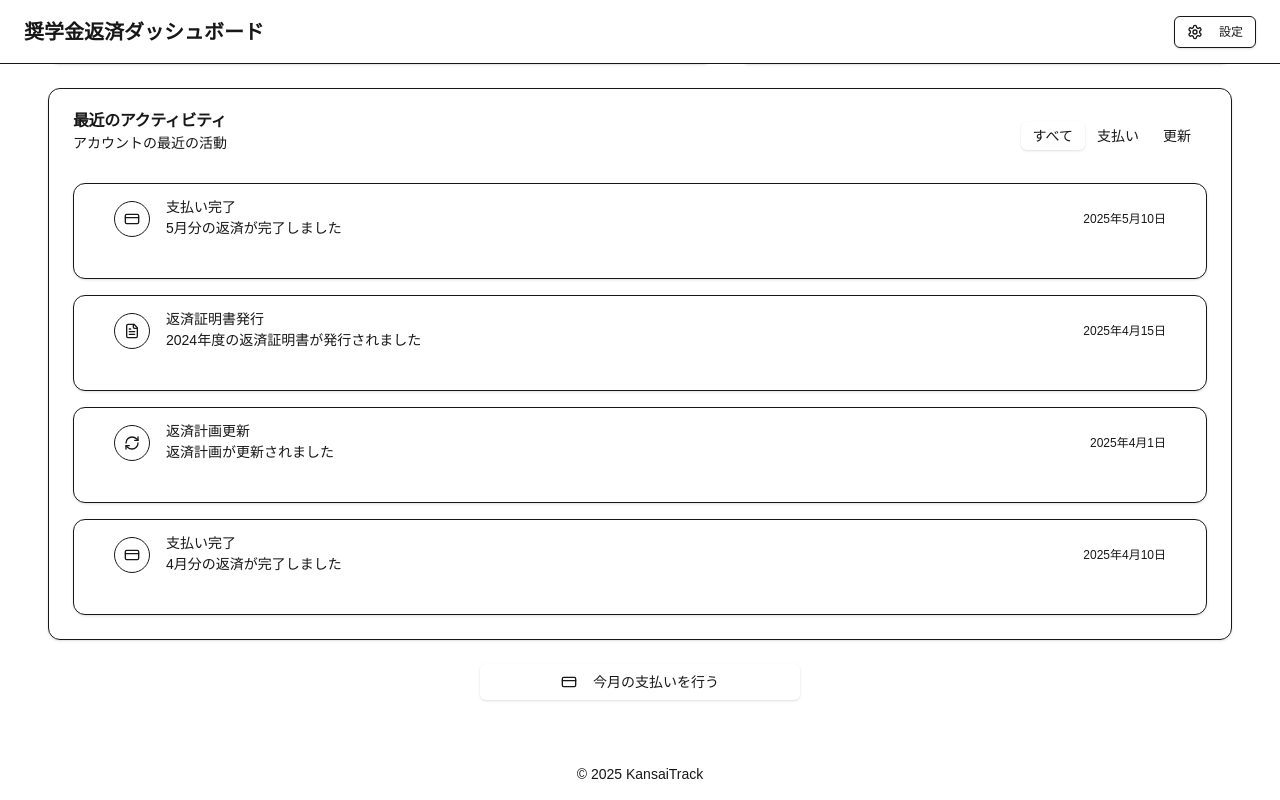
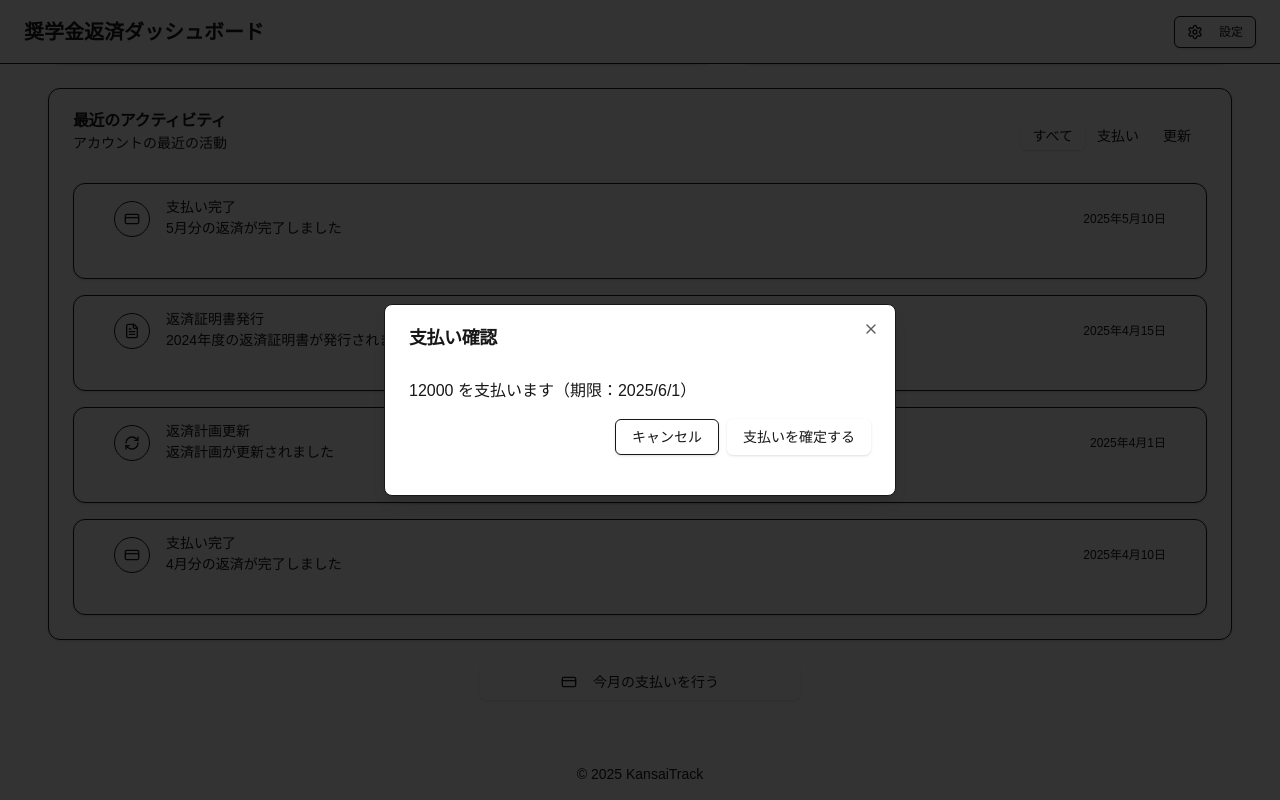
Before and after one commit to ririso/kansai-track, a Next.js app: page /dashboard in a window 1280 px wide. Both pictures are taken after a click on the button "今月の支払いを行う". Shown: the part 1002-1802 px from the top of the page. Built offline with nearby package versions, Linux system fonts and the light colour scheme.

Commit message:
モーダル実装

```diff
--- a/src/app/dashboard/page.tsx
+++ b/src/app/dashboard/page.tsx
@@ -1,3 +1,6 @@
+"use client";
+import { BaseModal } from "@/components/base-modal";
+import { PaymentContent } from "@/components/payment-content";
 import { PaymentHistory } from "@/components/payment-history";
 import { RecentActivity } from "@/components/recent-activity";
 import { RepaymentSchedule } from "@/components/repayment-schedule";
@@ -135,10 +138,21 @@ export default function DashboardPage() {
             </CardContent>
           </Card>
           <div className="flex justify-center">
-            <Button className="w-full max-w-xs">
-              <CreditCard className="mr-2 h-4 w-4" />
-              今月の支払いを行う
-            </Button>
+            <BaseModal
+              title="支払い確認"
+              trigger={
+                <Button className="w-full max-w-xs">
+                  <CreditCard className="mr-2 h-4 w-4" />
+                  今月の支払いを行う
+                </Button>
+              }
+            >
+              <PaymentContent
+                amount={12000}
+                dueDate={new Date("2025-06-01")}
+                onComplete={() => console.log("閉じるなどの処理")}
+              />
+            </BaseModal>
           </div>
         </div>
       </main>
--- /dev/null
+++ b/src/components/base-modal.tsx
@@ -0,0 +1,32 @@
+"use client";
+
+import {
+  Dialog,
+  DialogContent,
+  DialogHeader,
+  DialogTitle,
+  DialogTrigger,
+} from "@/components/ui/shadcn/dialog";
+import { ReactNode, useState } from "react";
+
+type BaseModalProps = {
+  trigger: ReactNode;
+  title: string;
+  children: ReactNode;
+};
+
+export function BaseModal({ trigger, title, children }: BaseModalProps) {
+  const [open, setOpen] = useState(false);
+
+  return (
+    <Dialog open={open} onOpenChange={setOpen}>
+      <DialogTrigger asChild>{trigger}</DialogTrigger>
+      <DialogContent>
+        <DialogHeader>
+          <DialogTitle>{title}</DialogTitle>
+        </DialogHeader>
+        <div className="py-4">{children}</div>
+      </DialogContent>
+    </Dialog>
+  );
+}
--- /dev/null
+++ b/src/components/payment-content.tsx
@@ -0,0 +1,55 @@
+"use client";
+
+import { Button } from "@/components/ui/shadcn/button";
+import { CheckCircle } from "lucide-react";
+import { useState } from "react";
+
+type PaymentContentProps = {
+  amount: number;
+  dueDate: Date;
+  onComplete: () => void;
+};
+
+export function PaymentContent({
+  amount,
+  dueDate,
+  onComplete,
+}: PaymentContentProps) {
+  const [isProcessing, setIsProcessing] = useState(false);
+  const [isComplete, setIsComplete] = useState(false);
+
+  const handlePayment = async () => {
+    setIsProcessing(true);
+    await new Promise((resolve) => setTimeout(resolve, 1500));
+    setIsProcessing(false);
+    setIsComplete(true);
+    onComplete();
+  };
+
+  if (isComplete) {
+    return (
+      <div className="text-center">
+        <CheckCircle className="mx-auto mb-4 text-green-500 w-12 h-12" />
+        {/* <p>{formatCurrency(amount)}の支払いが完了しました。</p> */}
+        <p>{amount}の支払いが完了しました。</p>
+      </div>
+    );
+  }
+
+  return (
+    <div>
+      {/* <p>{formatCurrency(amount)} を支払います（期限：{dueDate.toLocaleDateString("ja-JP")}）</p> */}
+      <p>
+        {amount} を支払います（期限：{dueDate.toLocaleDateString("ja-JP")}）
+      </p>
+      <div className="mt-4 flex justify-end gap-2">
+        <Button variant="outline" onClick={onComplete}>
+          キャンセル
+        </Button>
+        <Button onClick={handlePayment} disabled={isProcessing}>
+          {isProcessing ? "処理中..." : "支払いを確定する"}
+        </Button>
+      </div>
+    </div>
+  );
+}
--- a/src/components/payment-modal.tsx
+++ b/src/components/payment-modal.tsx
@@ -18,7 +18,7 @@ import {
   SelectTrigger,
   SelectValue,
 } from "@/components/ui/shadcn/select";
-import { formatCurrency } from "@/lib/utils";
+// import { formatCurrency } from "@/lib/utils";
 import { CheckCircle, CreditCard } from "lucide-react";
 import { useState } from "react";
 
@@ -74,8 +74,8 @@ export function PaymentModal({ amount, dueDate }: PaymentModalProps) {
             <DialogHeader>
               <DialogTitle>支払い確認</DialogTitle>
               <DialogDescription>
-                {formattedDate}までに支払う必要がある{formatCurrency(amount)}
-                の支払いを行います。
+                {/* {formattedDate}までに支払う必要がある{formatCurrency(amount)}
+                の支払いを行います。 */}
               </DialogDescription>
             </DialogHeader>
             <div className="grid gap-4 py-4">
@@ -84,7 +84,7 @@ export function PaymentModal({ amount, dueDate }: PaymentModalProps) {
                   金額
                 </Label>
                 <div className="col-span-3 font-medium">
-                  {formatCurrency(amount)}
+                  {/* {formatCurrency(amount)} */}
                 </div>
               </div>
               <div className="grid grid-cols-4 items-center gap-4">
@@ -124,7 +124,7 @@ export function PaymentModal({ amount, dueDate }: PaymentModalProps) {
               <CheckCircle className="h-16 w-16 text-green-500 mb-4" />
               <DialogTitle className="text-xl mb-2">支払い完了</DialogTitle>
               <DialogDescription className="mb-6">
-                {formatCurrency(amount)}の支払いが正常に処理されました。
+                {/* {formatCurrency(amount)}の支払いが正常に処理されました。 */}
                 ご入金ありがとうございます。
               </DialogDescription>
               <Button onClick={resetAndClose}>閉じる</Button>
```
